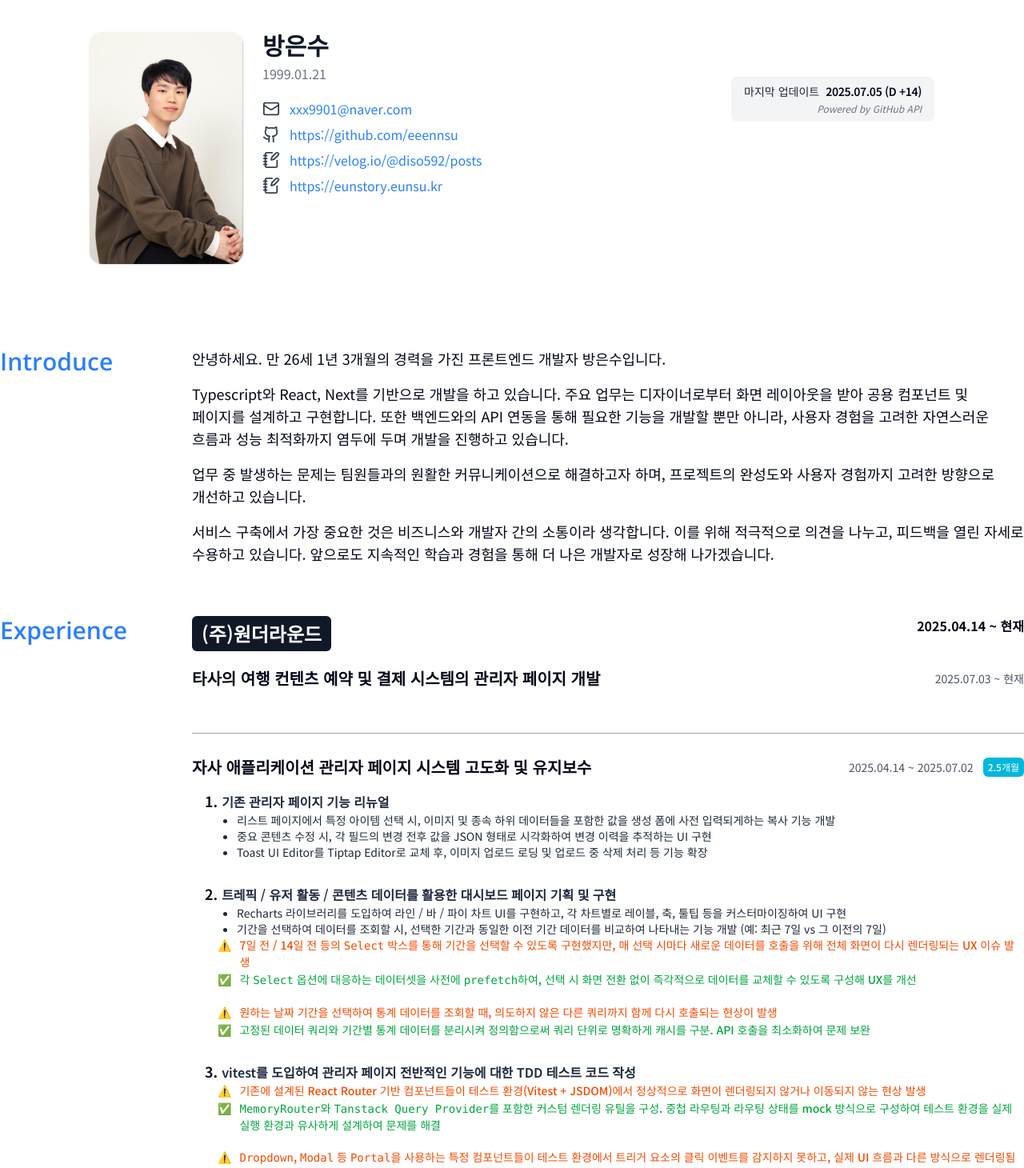
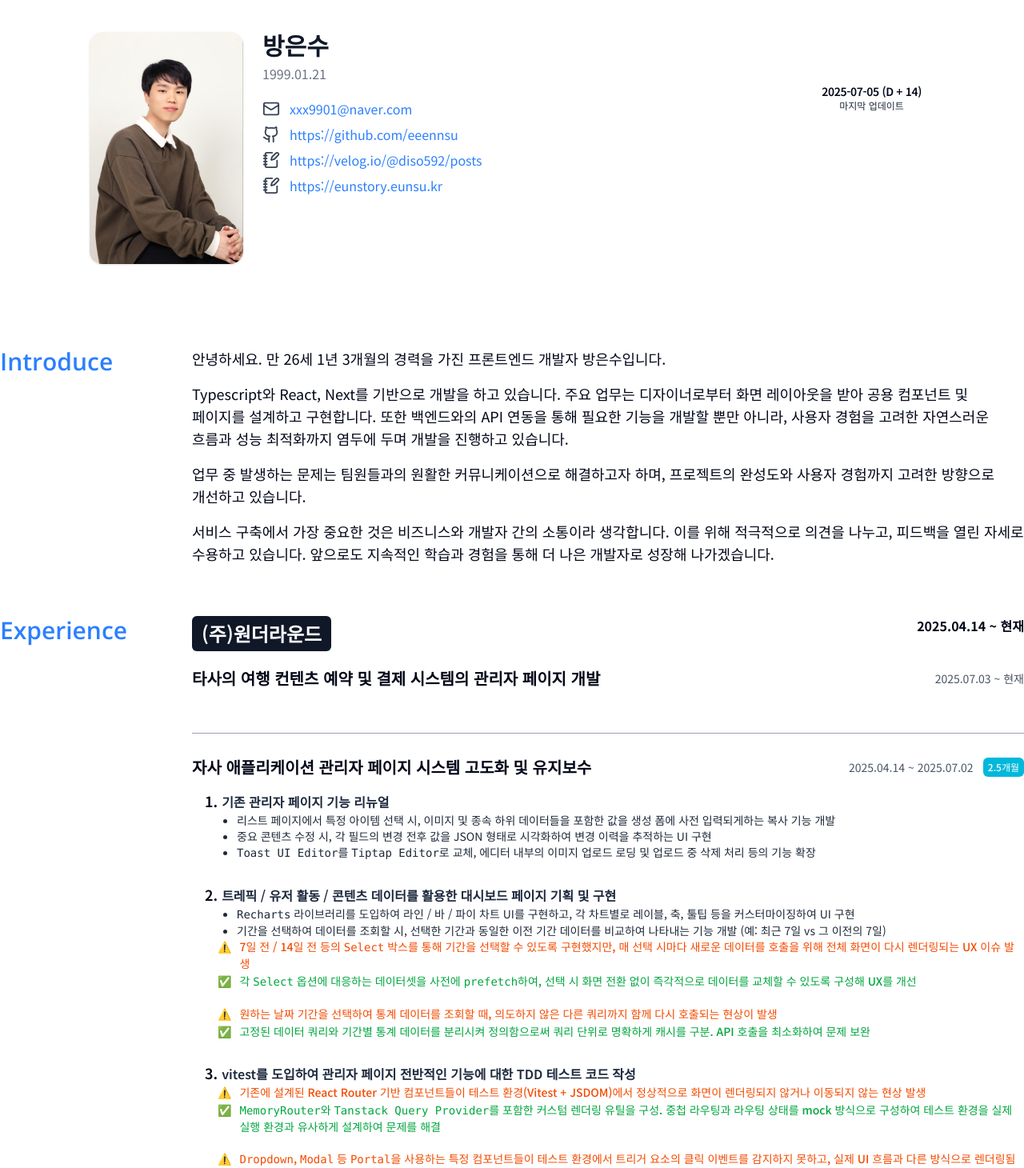
Before and after one commit to eeennsu/eunsu-resume, a Next.js app: page / in a window 1280 px wide. Shown: the top 1460 px of the page at 80% size. Built offline with nearby package versions, Linux system fonts and the light colour scheme; no server answers.

Commit message:
fix: 커밋데이트

```diff
--- a/src/entities/experience/consts.ts
+++ b/src/entities/experience/consts.ts
@@ -23,13 +23,13 @@ export const EXPERIENCES: ICompanyExperience[] = [
             details: [
               '리스트 페이지에서 특정 아이템 선택 시, 이미지 및 종속 하위 데이터들을 포함한 값을 생성 폼에 사전 입력되게하는 복사 기능 개발',
               '중요 콘텐츠 수정 시, 각 필드의 변경 전후 값을 JSON 형태로 시각화하여 변경 이력을 추적하는 UI 구현',
-              'Toast UI Editor를 Tiptap Editor로 교체 후, 이미지 업로드 로딩 및 업로드 중 삭제 처리 등 기능 확장',
+              '`Toast UI Editor`를 `Tiptap Editor`로 교체, 에디터 내부의 이미지 업로드 로딩 및 업로드 중 삭제 처리 등의 기능 확장',
             ],
           },
           {
             subject: '트레픽 / 유저 활동 / 콘텐츠 데이터를 활용한 대시보드 페이지 기획 및 구현',
             details: [
-              'Recharts 라이브러리를 도입하여 라인 / 바 / 파이 차트 UI를 구현하고, 각 차트별로 레이블, 축, 툴팁 등을 커스터마이징하여 UI 구현',
+              '`Recharts` 라이브러리를 도입하여 라인 / 바 / 파이 차트 UI를 구현하고, 각 차트별로 레이블, 축, 툴팁 등을 커스터마이징하여 UI 구현',
               '기간을 선택하여 데이터를 조회할 시, 선택한 기간과 동일한 이전 기간 데이터를 비교하여 나타내는 기능 개발 (예: 최근 7일 vs 그 이전의 7일)',
               {
                 problem:
--- a/src/features/profile/ui/LastUpdate/index.tsx
+++ b/src/features/profile/ui/LastUpdate/index.tsx
@@ -32,20 +32,19 @@ const LastUpdate: FC = () => {
     fetchBranchData();
   }, []);
 
-  const formattedDate = commitDate ? commitDate.format('YYYY.MM.DD') : null;
+  const formattedDate = commitDate ? commitDate.format('YYYY-MM-DD') : null;
   const dayDiff = commitDate ? dayjs().startOf('day').diff(commitDate.startOf('day'), 'day') : null;
 
   return (
-    <div className='mt-8 flex h-fit flex-col items-end gap-1 rounded-md bg-gray-100 px-4 py-2 text-sm md:mt-14'>
-      <div className='flex w-fit items-center gap-2'>
-        <p className='text-sm text-gray-800 md:text-right'>마지막 업데이트</p>
+    <div className='mt-8 flex h-fit flex-col items-end rounded-md px-4 py-2 text-sm md:mt-14'>
+      <div className='flex w-full flex-row items-center md:flex-col'>
         {formattedDate && (
           <span className='font-semibold tracking-tight'>
-            {formattedDate} (D {dayDiff! > 0 ? `+${dayDiff}` : '- Day'})
+            {formattedDate} (D {dayDiff! > 0 ? `+ ${dayDiff}` : '- Day'})
           </span>
         )}
+        <p className='text-xs text-gray-800 md:text-right'>마지막 업데이트</p>
       </div>
-      <i className='text-xs text-gray-500'>Powered by GitHub API</i>
     </div>
   );
 };
--- a/src/widgets/Skill/index.tsx
+++ b/src/widgets/Skill/index.tsx
@@ -10,7 +10,6 @@ const SkillsWidget: FC = () => {
     <section className='flex w-full max-md:flex-col max-md:gap-2'>
       <SectionTitle>Skills</SectionTitle>
       <div className='flex w-full flex-col gap-2'>
-        <p className='text-sm text-gray-500'>경험치 및 선호도 순서로 나열하였습니다.</p>
         <div className='flex flex-col'>
           {SKILL.map((skill, index) => (
             <SkillCard key={index} name={skill.category} detailList={skill.items} />
```
